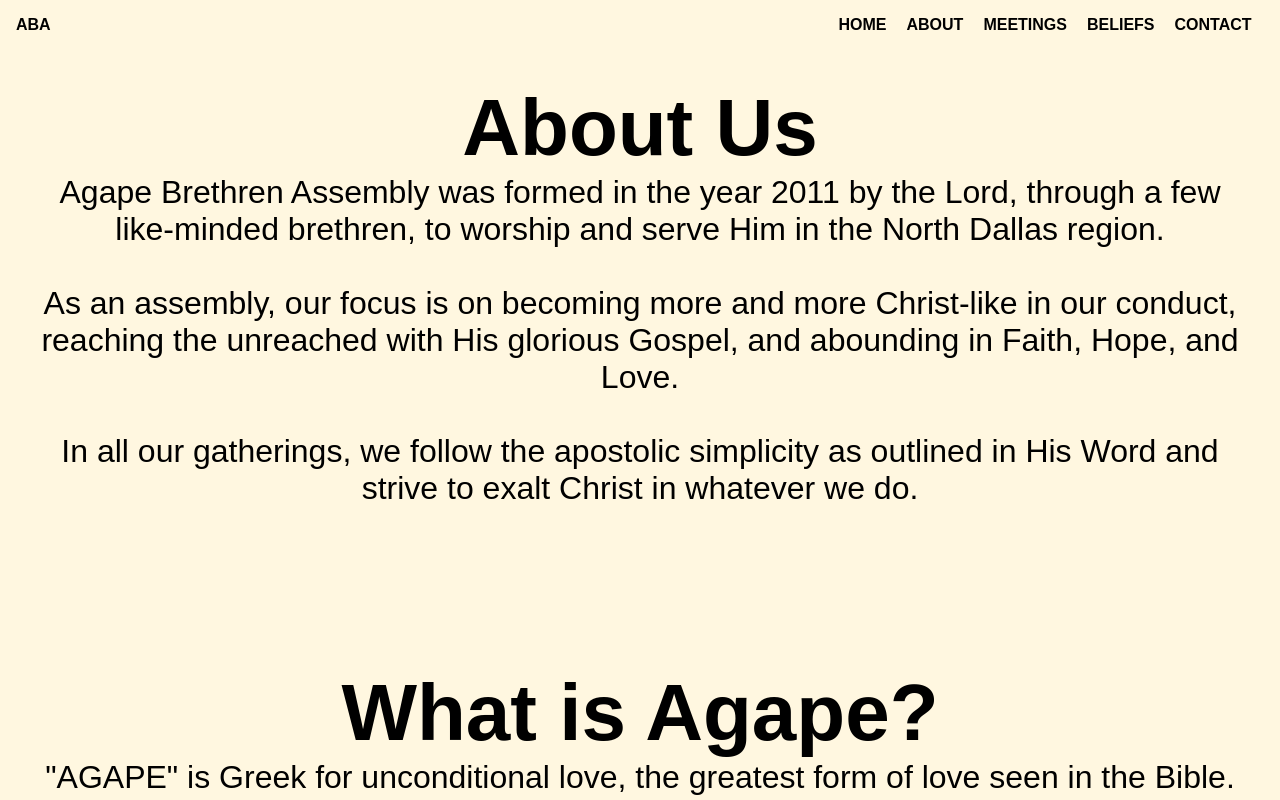
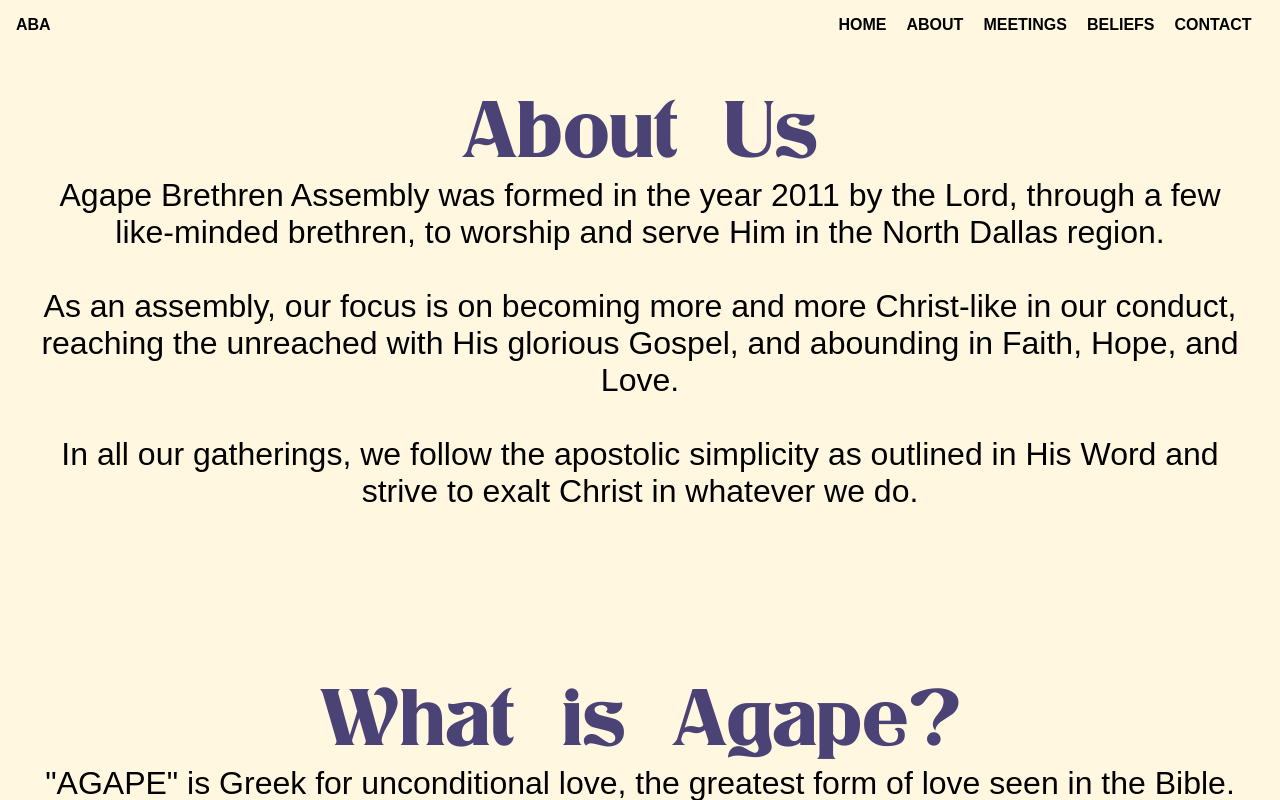
Before and after one commit to NoelVarghese2006/ABA_Official, a Next.js app in the folder a/: page /about in a window 1280 px wide. Built offline with nearby package versions, Linux system fonts and the light colour scheme.

Commit message:
font changes

```diff
--- a/a/pages/_app.js
+++ b/a/pages/_app.js
@@ -1,3 +1,5 @@
+"use client";
+
 import { useRouter } from "next/router";
 import { motion, AnimatePresence } from "framer-motion";
 import { useEffect, useState } from "react";
--- a/a/styles/global.css
+++ b/a/styles/global.css
@@ -1,3 +1,8 @@
+@font-face {
+    font-family: "Klarissa";
+    src: url("/fonts/Klarissa.ttf");
+}
+
 * {
     margin: 0;
     padding: 0;
@@ -20,11 +25,11 @@ body::-webkit-scrollbar {
     width: 100%;
     height: 100vh;
     background-color: #8E0505;
-    color: #FFF7E0;
     transform-origin: bottom;
     display: flex;
     justify-content: center;
     align-items: center;
+    padding: 1em;
 }
 .slide-out {
     position: absolute;
@@ -33,15 +38,21 @@ body::-webkit-scrollbar {
     width: 100%;
     height: 100vh;
     background-color: #8E0505;
-    color: #FFF7E0;
     transform-origin: top;
     display: flex;
     justify-content: center;
     align-items: center;
+    padding: 1em;
+}
+.slide-in h1, .slide-out h1 {
+    color: #FFF7E0;
 }
 h1
 {
     text-align: center;
+    font-weight: lighter;
+    color: #4B4376;
+    font-family: 'Klarissa';
 }
 p
 {
@@ -214,6 +225,7 @@ a:hover
 .name
 {
     margin-bottom: 0.5em;
+    font-weight: bold;
 }
 
 
```
Also changed, not shown: a/public/fonts/Klarissa.ttf (added), 1 other file (tests, documents, lock files or other folders).
